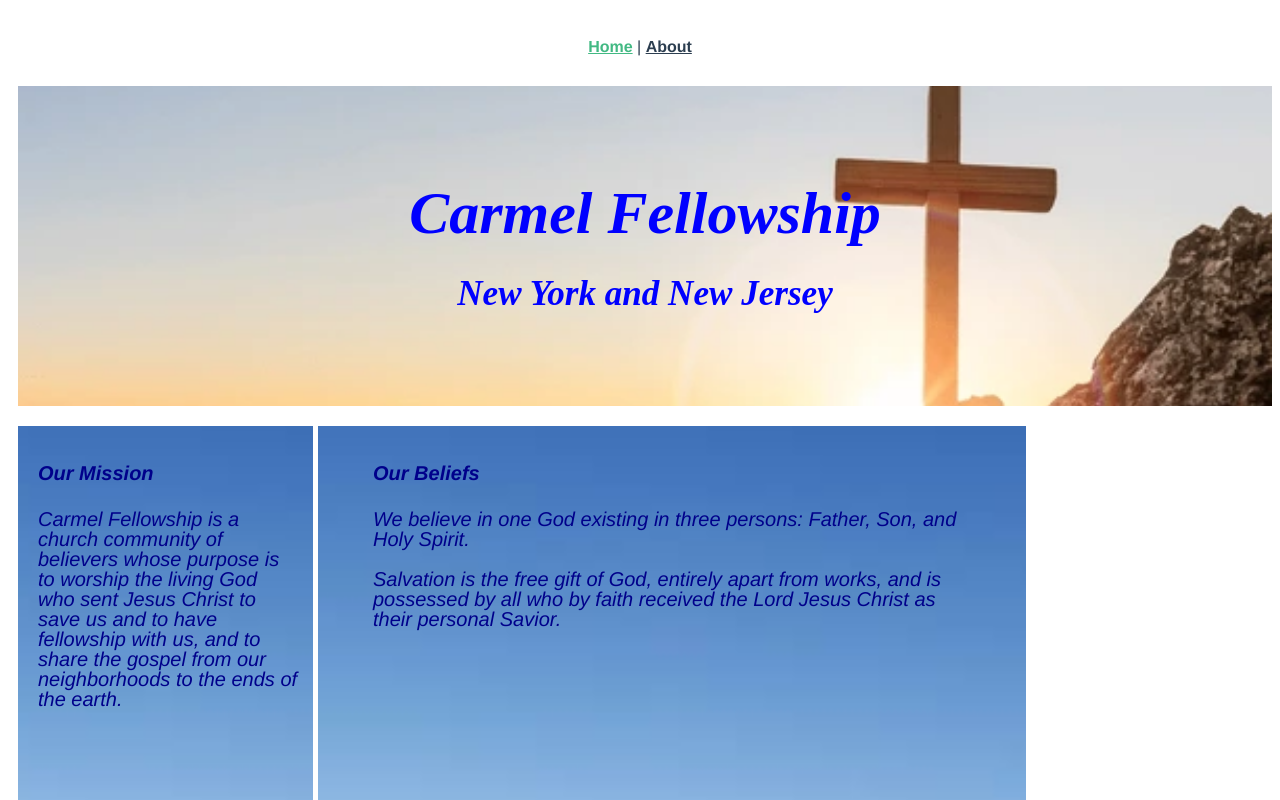
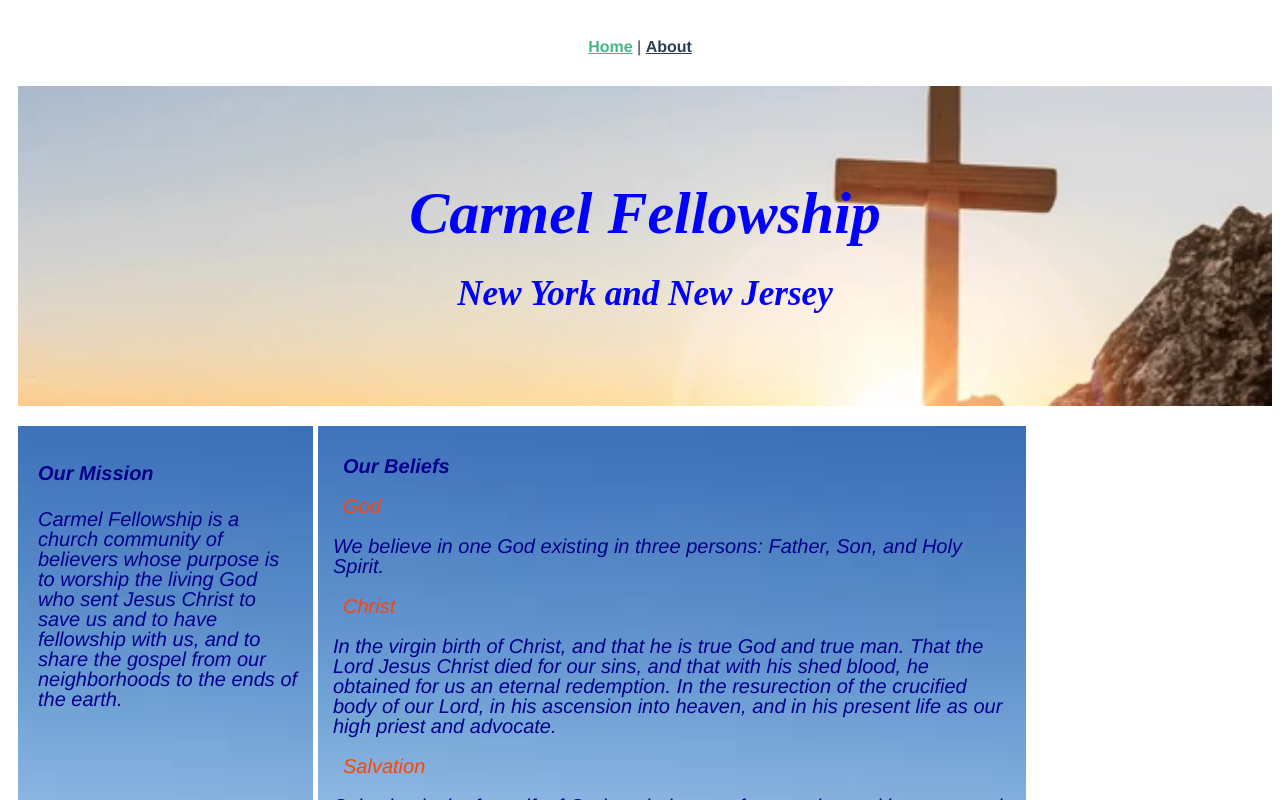
Before and after one commit to shinjahn/carmel-web, a Vue app: page / in a window 1280 px wide. Shown: the top 800 px of the page. Built offline with nearby package versions, Linux system fonts and the light colour scheme.

Commit message:
update CSS in HomeBody

```diff
--- a/src/molecules/HomeBody.vue
+++ b/src/molecules/HomeBody.vue
@@ -9,9 +9,31 @@
 
     <div class="homebody-image2">
       <div class="homebody-overlay-text2">
-        <h4>Our Beliefs</h4>
-        <p>We believe in one God existing in three persons: Father, Son, and Holy Spirit.</p>
-        <p>Salvation is the free gift of God, entirely apart from works, and is possessed by all who by faith received the Lord Jesus Christ as their personal Savior.</p>
+        <div class="belief-title">
+          <p>Our Beliefs</p>
+        </div>
+
+        <div class="belief-about">
+          <p>God</p>
+        </div>
+        <div class="Belief-text">
+          <p>We believe in one God existing in three persons: Father, Son, and Holy Spirit.</p>
+        </div>
+
+        <div class="belief-about">
+          <p>Christ</p>
+        </div>
+        <div class="Belief-text">
+          <p>In the virgin birth of Christ, and that he is true God and true man. That the Lord Jesus Christ died for our sins, and that with his shed blood, he obtained  for us an eternal redemption. In the resurection of the crucified body of our Lord, in his ascension into heaven, and in his present life as our high priest and advocate.</p>
+        </div>
+
+        <div class="belief-about">
+          <p>Salvation</p>
+        </div>
+        <div class="Belief-text">
+          <p>Salvation is the free gift of God, entirely apart from works, and is possessed by all who by faith received the Lord Jesus Christ as their personal Savior.</p>
+        </div>
+
       </div>
     </div>
   </div>
@@ -77,7 +99,41 @@
   justify-content: top left;
   padding: 5px;
   margin-top: 5px;
-  margin-left: 50px;
-  margin-right: 50px;
+  margin-left: 10px;
+  margin-right: 10px;
+}
+
+.belief-title {
+  text-align: left;
+  font-style: italic;
+  font-weight: bold;
+  color: darkblue;
+  font-size: 20px;
+  line-height: 20px;
+  justify-content: top left;
+  margin-left: 10px;
+  margin-right: 10px;
+}
+
+.belief-about {
+  text-align: left;
+  color: orangered;
+  font-style: italic;
+  font-size: 20px;
+  line-height: 20px;
+  justify-content: left;
+  margin-left: 10px;
+  margin-right: 10px;
+}
+
+.belief-text {
+  text-align: left;
+  color: darkblue;
+  font-style: italic;
+  font-size: 20px;
+  line-height: 20px;
+  justify-content: left;
+  margin-left: 10px;
+  margin-right: 10px;
 }
 </style>
```
